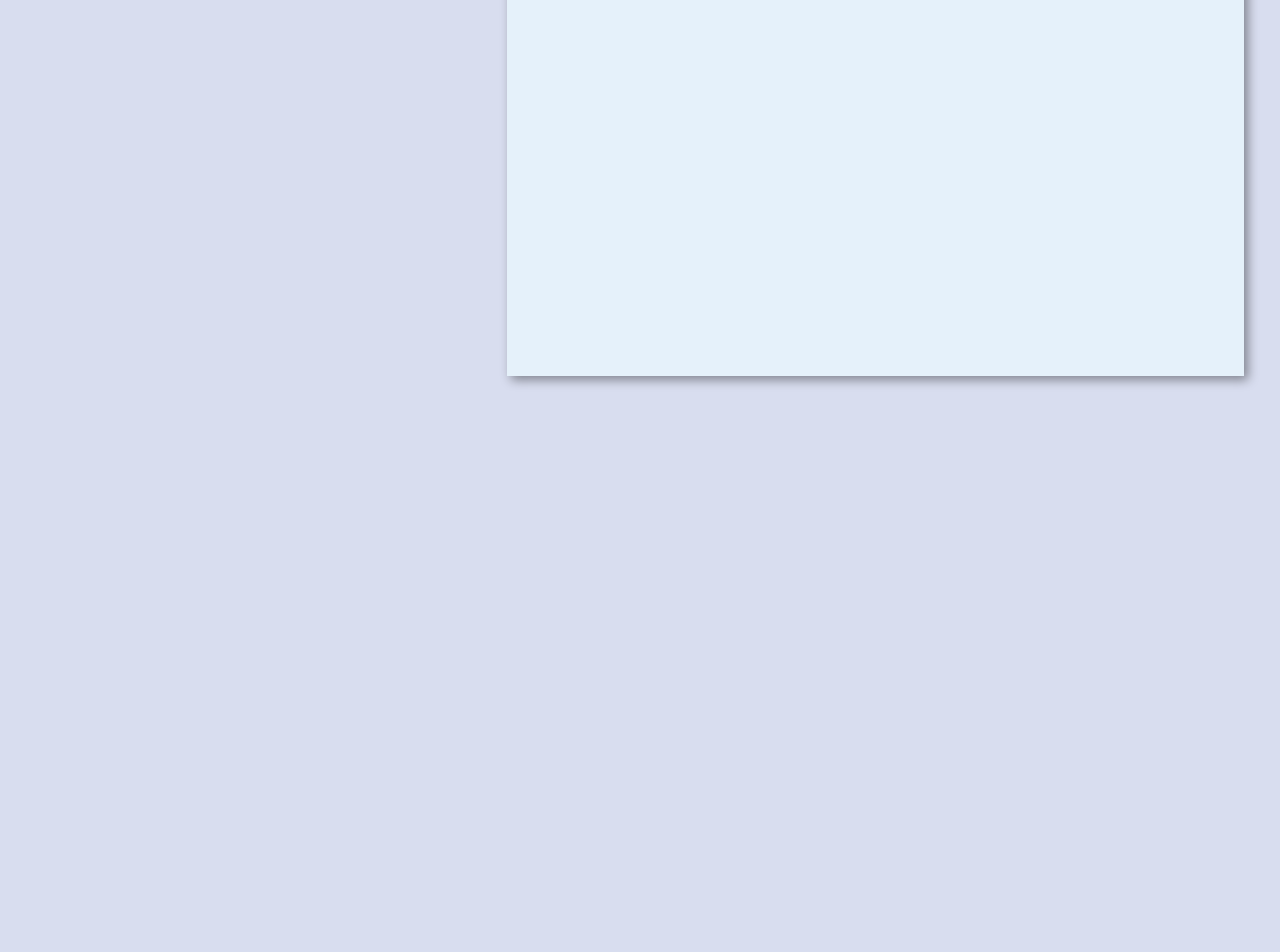
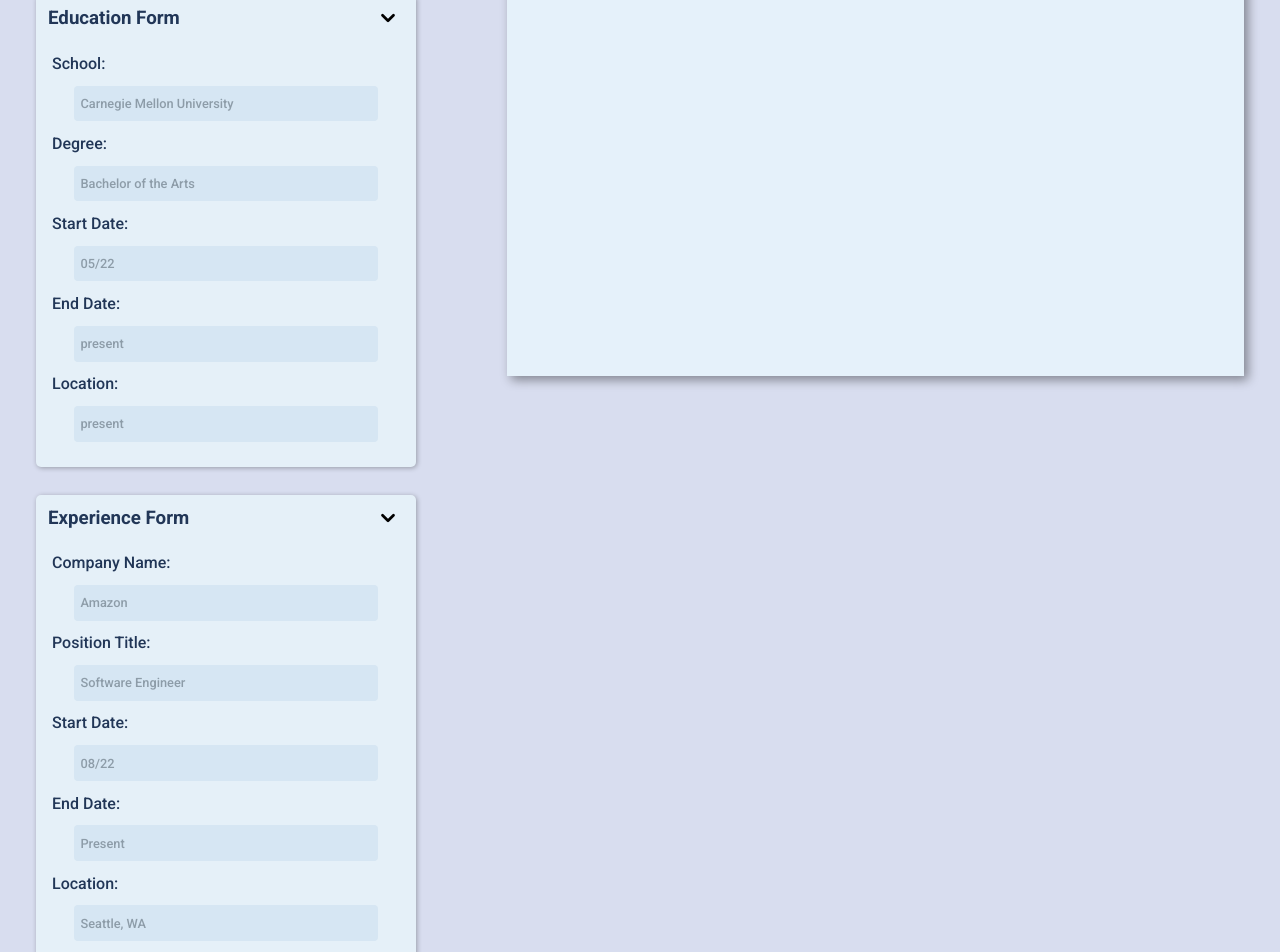
Before and after one commit to jpmunich/Odin-CV-Application, a React (Vite) app: page / in a window 1280 px wide. Shown: the part 460-1412 px from the top of the page. Before the commit the page ends 872 px from the top, so only its background shows below. Built offline with nearby package versions, Linux system fonts and the light colour scheme.

Commit message:
Contain headers + Education/Experience is dropdown
When made, this commit will give the headers on the form a container.

It will make the education and experience forms into a dropdown menu

```diff
--- /dev/null
+++ b/src/components/education-info/EducationInformationForm.jsx
@@ -0,0 +1,54 @@
+import { useState } from 'react';
+import chevronDown from '../../assets/chevrons/chevron-down.svg';
+import chevronUp from '../../assets/chevrons/chevron-up.svg';
+
+function EducationInformationForm() {
+    const [isActive, setIsActive] = useState(true);
+    const handleClick = () => {
+        setIsActive(!isActive);
+    }
+
+    if (isActive) {
+        return (
+            <div className="education-information-form-container">
+                <div onClick={handleClick} className="education-information-header-container">
+                    <h3>Education Form</h3>
+                    <img src={chevronDown} alt="chevron" />
+                </div>
+                <form action="#">
+                    <label htmlFor="school">School:</label>
+                    <div className='education-information-input-container'>
+                        <input id="school" name="school" type="text" placeholder='Carnegie Mellon University'/>
+                    </div>
+                    <label htmlFor="degree">Degree:</label>
+                    <div className='education-information-input-container'>
+                        <input id="degree" name="degree" type="text" placeholder='Bachelor of the Arts'/>
+                    </div>
+                    <label htmlFor="start-date">Start Date:</label>
+                    <div className='education-information-input-container'>
+                        <input id="start-date" name="start-date" type="text" placeholder='05/22'/>
+                    </div>
+                    <label htmlFor="end-date">End Date:</label>
+                    <div className='education-information-input-container'>
+                        <input id="end-date" name="end-date" type="text" placeholder='present'/>
+                    </div>
+                    <label htmlFor="location">Location:</label>
+                    <div className='education-information-input-container'>
+                        <input className="bottom-of-form-input" id="location" name="location" type="text" placeholder='present'/>
+                    </div>
+                </form>
+            </div>
+        );
+    } else {
+        return (
+            <div className='education-information-form-container'>
+                <div onClick={handleClick} className="education-information-header-container">
+                    <h3>Education Form</h3>
+                    <img src={chevronUp} alt="chevron" />
+                </div>
+            </div>
+        );
+    }
+}
+
+export default EducationInformationForm;
--- /dev/null
+++ b/src/components/experience-info/ExperienceInformationForm.jsx
@@ -0,0 +1,59 @@
+import { useState } from 'react';
+import chevronDown from '../../assets/chevrons/chevron-down.svg';
+import chevronUp from '../../assets/chevrons/chevron-up.svg';
+
+function ExperienceInformationForm() {
+    const [isActive, setIsActive] = useState(true);
+    const handleClick = () => {
+        setIsActive(!isActive);
+    }
+
+    if (isActive) {
+        return (
+            <div className="experience-information-form-container">
+                <div onClick={handleClick} className="experience-information-header-container">
+                    <h3>Experience Form</h3>
+                    <img src={chevronDown} alt="chevron" />
+                </div>
+                <form action="#">
+                    <label htmlFor="company-name">Company Name:</label>
+                    <div className='experience-information-input-container'>
+                        <input id="company-name" name="company-name" type="text" placeholder='Amazon' />
+                    </div>
+                    <label htmlFor="position-title">Position Title:</label>
+                    <div className='experience-information-input-container'>
+                        <input id="position-title" name="position-title" type="text" placeholder='Software Engineer' />
+                    </div>
+                    <label htmlFor="start-date">Start Date:</label>
+                    <div className='experience-information-input-container'>
+                        <input id="start-date" name="start-date" type="text" placeholder='08/22' />
+                    </div>
+                    <label htmlFor="end-date">End Date:</label>
+                    <div className='experience-information-input-container'>
+                        <input id="end-date" name="end-date" type="text" placeholder='Present' />
+                    </div>
+                    <label htmlFor="location">Location:</label>
+                    <div className='experience-information-input-container'>
+                        <input id="location" name="location" type="text" placeholder='Seattle, WA' />
+                    </div>
+                    <label htmlFor="description">Description:</label>
+                    <div className='experience-information-input-container'>
+                        <textarea className="bottom-of-form-input" name="description" id="description" cols="10" rows="4" placeholder='Enter Description'></textarea>
+                    </div>
+
+                </form>
+            </div>
+        );
+    } else {
+        return (
+            <div onClick={handleClick} className="experience-information-form-container">
+                <div className="experience-information-header-container">
+                    <h3>Experience Form</h3>
+                    <img src={chevronUp} alt="chevron" />
+                </div>
+            </div>
+        );
+    }
+}
+
+export default ExperienceInformationForm;
--- a/src/components/personal-info/PersonalInformationForm.jsx
+++ b/src/components/personal-info/PersonalInformationForm.jsx
@@ -3,7 +3,9 @@ import '../../styles/Form.css';
 function PersonalInformationForm({ onChange, name, email, phone, location}) {
     return (
         <div className="personal-information-form-container">
-            <h3>Personal Form</h3>
+            <div className="personal-information-header-container">
+                <h3>Personal Form</h3>
+            </div>
             <form action="#">
                 <label htmlFor="name">Full Name:</label>
                 <div className='personal-information-input-container'>
```
